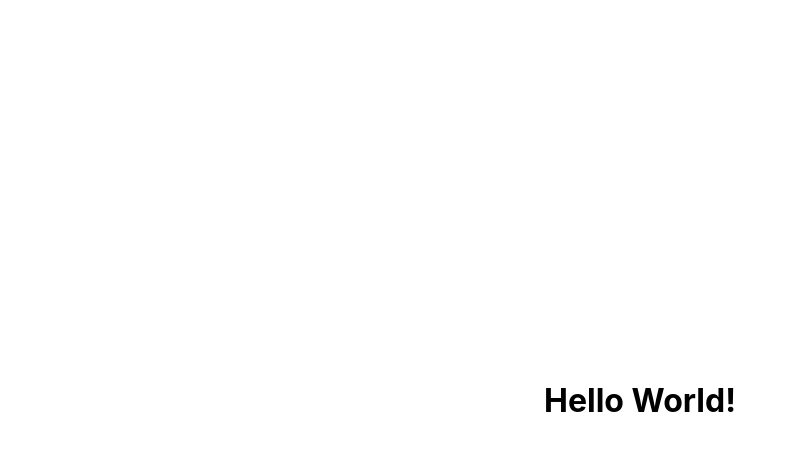
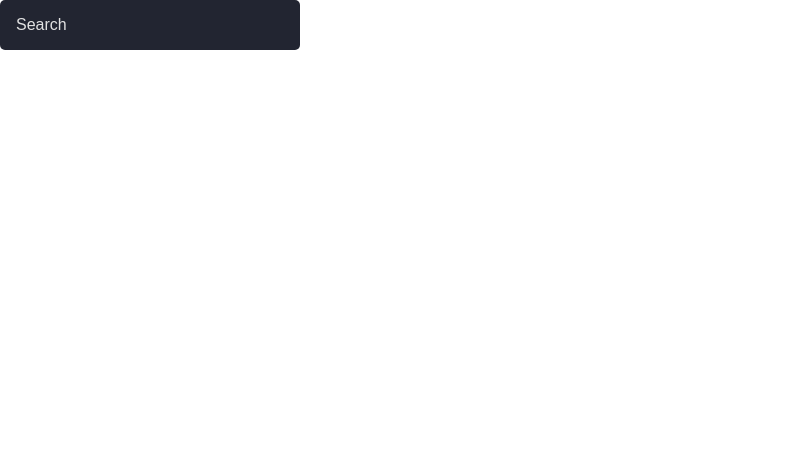
Before and after one commit to HapticHash/trackcrypto, a Next.js app: page / in a window 1280 px wide. Shown: the top 450 px of the page, without its empty margins (0-797 px from the left). Built offline with nearby package versions, Linux system fonts and the light colour scheme.

Commit message:
added searchbar

```diff
--- a/components/SearchBar/Search.module.css
+++ b/components/SearchBar/Search.module.css
@@ -0,0 +1,23 @@
+.coin_search {
+  margin-bottom: 64px;
+  display: flex;
+  align-items: center;
+  width: 300px;
+}
+
+.coin_input {
+  background: #222531;
+  border: none;
+  padding: 16px;
+  border-radius: 5px;
+  outline: none;
+  height: 100%;
+  width: 100%;
+  color: #e2e2e2;
+  font-size: 1rem;
+}
+
+.coin_input::placeholder {
+  color: #e2e2e2;
+  font-size: 1rem;
+}
--- a/components/SearchBar/index.js
+++ b/components/SearchBar/index.js
@@ -0,0 +1,11 @@
+import styles from "./Search.module.css";
+
+const SearchBar = ({ ...rest }) => {
+  return (
+    <div className={styles.coin_search}>
+      <input className={styles.coin_input} {...rest} />
+    </div>
+  );
+};
+
+export default SearchBar;
--- a/pages/index.js
+++ b/pages/index.js
@@ -1,14 +1,14 @@
 import Head from "next/head";
-import styles from "../styles/Home.module.css";
+import SearchBar from "../components/SearchBar";
 
 export default function Home() {
   return (
-    <div className={styles.container}>
+    <div>
       <Head>
         <title>Crypto Tracker</title>
         <link rel="icon" href="/favicon.ico" />
       </Head>
-      <h1>Hello World! </h1>
+      <SearchBar type="text" placeholder="Search" />
     </div>
   );
 }
--- a/styles/Home.module.css
+++ /dev/null
@@ -1,122 +0,0 @@
-.container {
-  min-height: 100vh;
-  padding: 0 0.5rem;
-  display: flex;
-  flex-direction: column;
-  justify-content: center;
-  align-items: center;
-}
-
-.main {
-  padding: 5rem 0;
-  flex: 1;
-  display: flex;
-  flex-direction: column;
-  justify-content: center;
-  align-items: center;
-}
-
-.footer {
-  width: 100%;
-  height: 100px;
-  border-top: 1px solid #eaeaea;
-  display: flex;
-  justify-content: center;
-  align-items: center;
-}
-
-.footer img {
-  margin-left: 0.5rem;
-}
-
-.footer a {
-  display: flex;
-  justify-content: center;
-  align-items: center;
-}
-
-.title a {
-  color: #0070f3;
-  text-decoration: none;
-}
-
-.title a:hover,
-.title a:focus,
-.title a:active {
-  text-decoration: underline;
-}
-
-.title {
-  margin: 0;
-  line-height: 1.15;
-  font-size: 4rem;
-}
-
-.title,
-.description {
-  text-align: center;
-}
-
-.description {
-  line-height: 1.5;
-  font-size: 1.5rem;
-}
-
-.code {
-  background: #fafafa;
-  border-radius: 5px;
-  padding: 0.75rem;
-  font-size: 1.1rem;
-  font-family: Menlo, Monaco, Lucida Console, Liberation Mono, DejaVu Sans Mono,
-    Bitstream Vera Sans Mono, Courier New, monospace;
-}
-
-.grid {
-  display: flex;
-  align-items: center;
-  justify-content: center;
-  flex-wrap: wrap;
-  max-width: 800px;
-  margin-top: 3rem;
-}
-
-.card {
-  margin: 1rem;
-  flex-basis: 45%;
-  padding: 1.5rem;
-  text-align: left;
-  color: inherit;
-  text-decoration: none;
-  border: 1px solid #eaeaea;
-  border-radius: 10px;
-  transition: color 0.15s ease, border-color 0.15s ease;
-}
-
-.card:hover,
-.card:focus,
-.card:active {
-  color: #0070f3;
-  border-color: #0070f3;
-}
-
-.card h3 {
-  margin: 0 0 1rem 0;
-  font-size: 1.5rem;
-}
-
-.card p {
-  margin: 0;
-  font-size: 1.25rem;
-  line-height: 1.5;
-}
-
-.logo {
-  height: 1em;
-}
-
-@media (max-width: 600px) {
-  .grid {
-    width: 100%;
-    flex-direction: column;
-  }
-}
```
